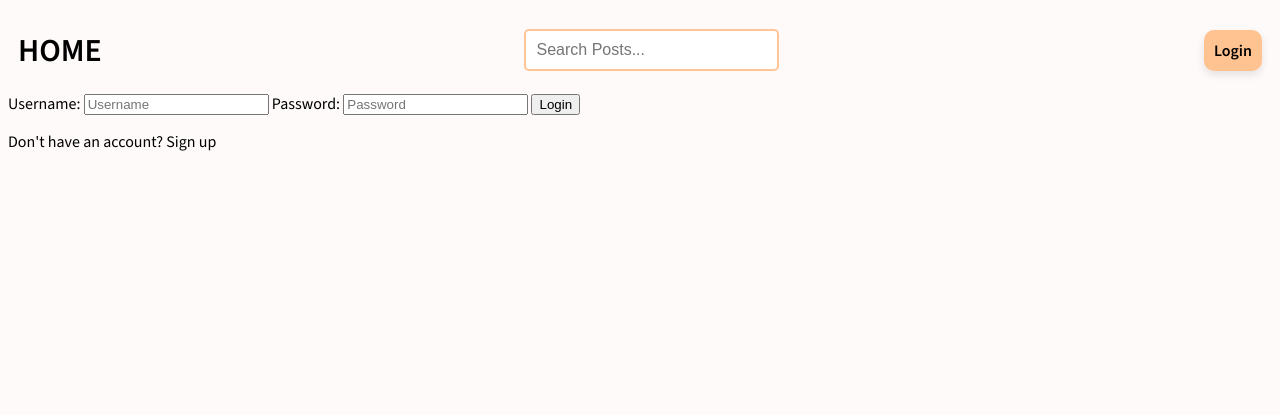
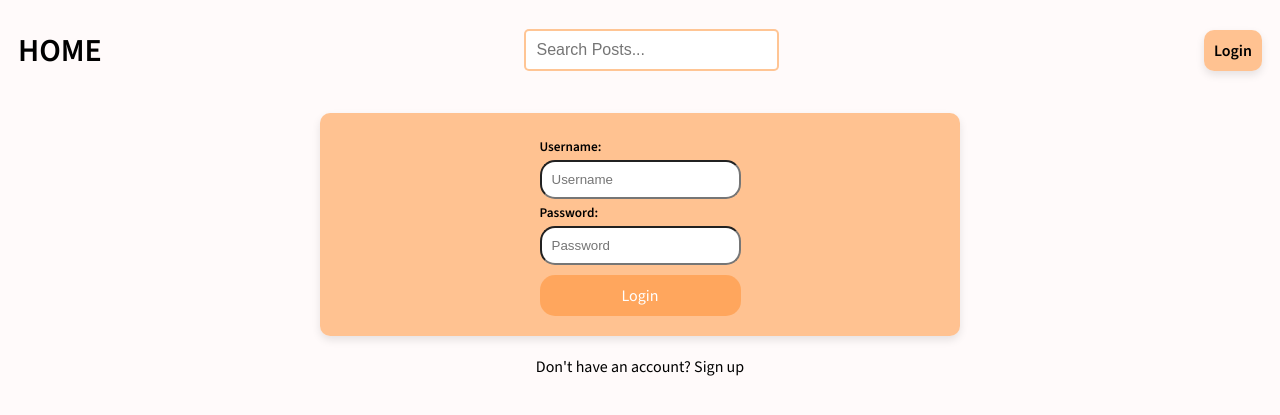
Before and after one commit to wrosky/TRV-engineering-project, a Django app: page /login/ in a window 1280 px wide. Shown: the top 415 px of the page. Run offline with Django 5.2, Linux system fonts and the light colour scheme.

Commit message:
Login/Register form style change

```diff
--- a/base/templates/base/login_register.html
+++ b/base/templates/base/login_register.html
@@ -4,21 +4,30 @@
 
 {% if page == 'login' %}
 
-<div>
+<div class="form-login">
     <form method="POST" action="">
         {% csrf_token %}
-        <label>Username:</label>
-        <input type="text" name="username" placeholder="Username"/>
-        <label>Password:</label>
-        <input type="password" name="password" placeholder="Password"/>
+        <div class="form-login-single">
+            <div>
+                <h5><label>Username:</label></h5>
+            </div>
+            <input type="text" name="username" placeholder="Username"/>
+        </div>
+        <div class="form-login-single">
+            <div>
+                <h5><label>Password:</label></h5>
+            </div>
+            <input type="password" name="password" placeholder="Password"/>
+        </div>
         <input type="submit" value="Login"/>
     </form>
+</div>
 
+<center>
     <p>
         Don't have an account? <a href="{% url 'register' %}">Sign up</a>
     </p>
-</div>
-
+</center>
 {% else %}
 
 <div>
--- a/static/styles/form.css
+++ b/static/styles/form.css
@@ -1,10 +1,14 @@
+.form-login,
 .form-create-post {
     background-color: rgba(255, 139, 43, 0.5);
     padding: 20px;
     border-radius: 10px;
     max-width: 600px;
     margin: 20px auto;
-    box-shadow: 0 0 10px rgba(0, 0, 0, 0.1);
+    box-shadow: 0 4px 8px rgba(0, 0, 0, 0.1);
+    align-items: center;
+    justify-content: center;
+    display: flex;
 }
 
 .form-create-post input[type="text"],
@@ -20,20 +24,22 @@
     box-sizing: border-box;
 }
 
+.form-login input[type="submit"],
 .btn-submit {
     font-family: inherit;
     font-size: inherit;
     background-color: rgba(255, 139, 43, 0.5);
     color: white;
     border: none;
-    padding: 10px 15px;
-    border-radius: 4px;
+    padding: 10px;
+    border-radius: 15px;
     cursor: pointer;
     display: block;
     width: 100%;
     margin-top: 10px;
 }
 
+.form-login input[type="submit"]:hover,
 .btn-submit:hover {
     background-color: rgba(255, 139, 43, 0.65);
 }
@@ -58,3 +64,14 @@
 .custom-file-label:hover {
     background-color: rgba(255, 139, 43, 0.65);
 }
+
+.form-login-single input[type="password"],
+.form-login-single input[type="text"]{
+    border-radius: 15px;
+    padding: 10px;
+}
+
+.form-login-single h5{
+    margin-bottom: 5px;
+    margin-top: 5px;
+}
```
Also changed, not shown: db.sqlite3.
